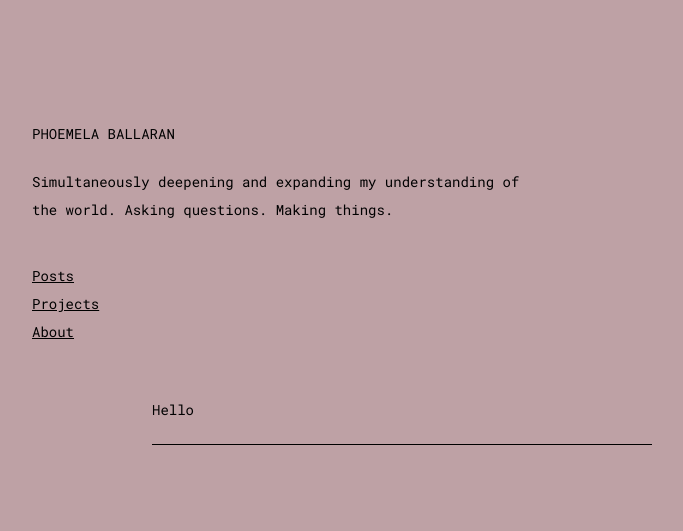
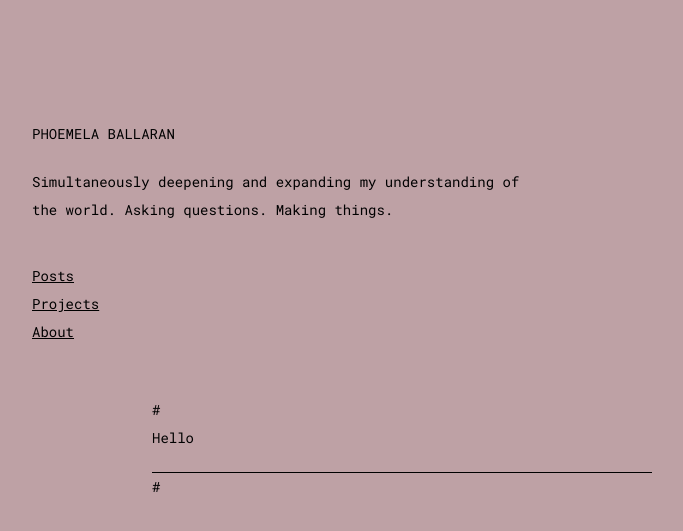
Before and after one commit to comoballar/phoemelaballaran.github.io, a Jekyll site: the page built from index.html, in a window 1280 px wide. Shown: the top 531 px of the page, without its empty margins (88-771 px from the left). Built offline with Jekyll 4.4.1, drawn with Linux system fonts in a browser that asks for light colours.

Commit message:
Update index.html

```diff
--- a/index.html
+++ b/index.html
@@ -3,12 +3,11 @@ layout: default
 ---
 
  <body>
-    <div class="container">
-      <div class="post">
-
-        <div class="post__body">
-          Hello
-        </div>
-      </div>
+  <div class="container">
+#   <div class="post">
+    <div class="post__body">
+     Hello
     </div>
-  </body>
+#   </div>
+  </div>
+</body>
```
